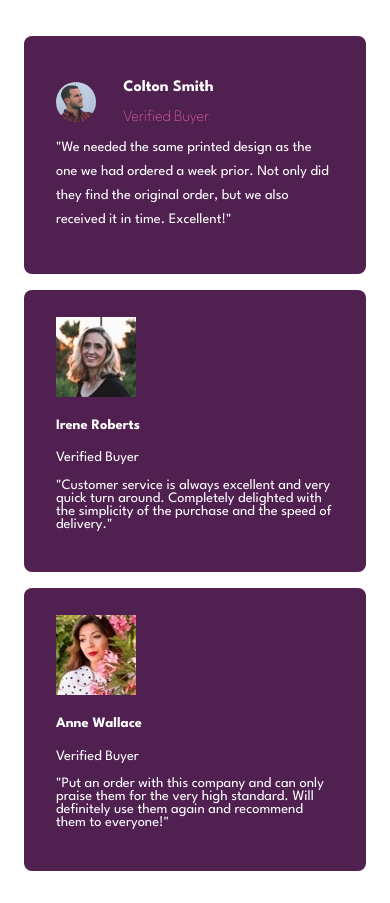
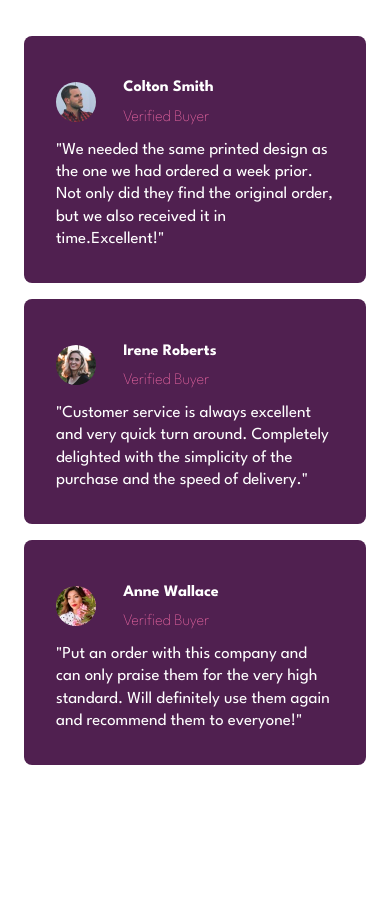
Before and after one commit to Carmenyo/Social-Proof-Section, a website: page index.html in a window 390 px wide. Shown: the part 620-1523 px from the top of the page. After the commit the page ends 1417 px from the top, so only its background shows below. Drawn offline with Linux system fonts and the light colour scheme.

Commit message:
layout mobile version

```diff
--- a/index.html
+++ b/index.html
@@ -63,32 +63,34 @@
       <article class="main__testimonials--article">
         <div class="main__testimonials--author">
           <img class="main__testimonials--img" src="./images/image-colton.jpg" alt="">
-
           <div class="main__testimonials--detail">
             <h4 class="main__testimonials--name">Colton Smith</h4>
             <span class="main__testimonials--span">Verified Buyer</span>
           </div>
         </div>
-
-        <p class="main__testimonials--paragraph"> "We needed the same printed design as the one we had ordered a week prior.
-          Not only did they find the original order, but we also received it in time.
-          Excellent!"</p>
+        <p class="main__testimonials--paragraph"> "We needed the same printed design as the one we had ordered a week prior. Not only did they find the original order, but we also received it in time.Excellent!"</p>
       </article>
 
       <article class="main__testimonials--article">
-        <img src="/images/image-irene.jpg" alt="">
-        <h4> Irene Roberts</h4>
-        <span>Verified Buyer </span>
-        <p> "Customer service is always excellent and very quick turn around. Completely
-          delighted with the simplicity of the purchase and the speed of delivery."</p>
+        <div class="main__testimonials--author">
+          <img class="main__testimonials--img" src="/images/image-irene.jpg" alt="">
+          <div class="main__testimonials--detail">
+            <h4> Irene Roberts</h4>
+            <span class="main__testimonials--span">Verified Buyer </span>
+          </div>
+        </div>
+        <p class="main__testimonials--paragraph"> "Customer service is always excellent and very quick turn around. Completely delighted with the simplicity of the purchase and the speed of delivery."</p>
       </article>
 
       <article class="main__testimonials--article">
-        <img src="./images/image-anne.jpg" alt="">
-        <h4>Anne Wallace</h4>
-        <span> Verified Buyer</span>
-        <p>"Put an order with this company and can only praise them for the very high
-          standard. Will definitely use them again and recommend them to everyone!"</p>
+        <div class="main__testimonials--author">
+          <img class="main__testimonials--img" src="./images/image-anne.jpg" alt="">
+          <div class="main__testimonials--detail">
+            <h4>Anne Wallace</h4>
+            <span class="main__testimonials--span"> Verified Buyer</span>
+          </div>
+        </div>
+        <p class="main__testimonials--paragraph">"Put an order with this company and can only praise them for the very high standard. Will definitely use them again and recommend them to everyone!"</p>
       </article>
     </section>
   </main>
--- a/styles/_layout.scss
+++ b/styles/_layout.scss
@@ -63,10 +63,11 @@
 
     &--article {
       background-color: $Very-Dark-Magenta;
-      padding: 1.7rem 2rem;
+      padding: 1.7rem 2rem 1rem;
       text-align: left;
       margin-bottom: 1rem;
       border-radius: 0.5rem;
+      font-size: 1.05rem;
     }
 
     &--author {
@@ -92,7 +93,8 @@
     }
 
 &--paragraph{
-  line-height: 1.5rem;
+  line-height: 1.4rem;
+
 }
   }
 }
```
Also changed, not shown: styles/main.css, 1 other file.
